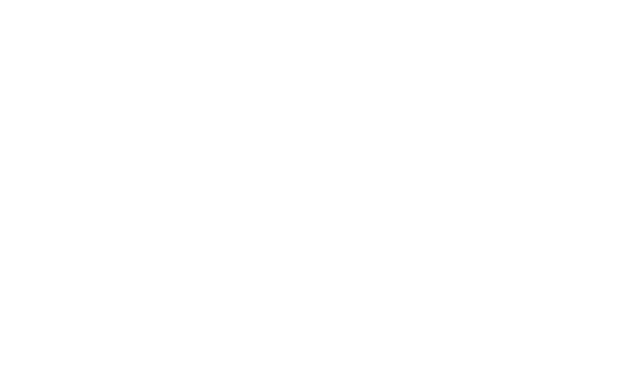
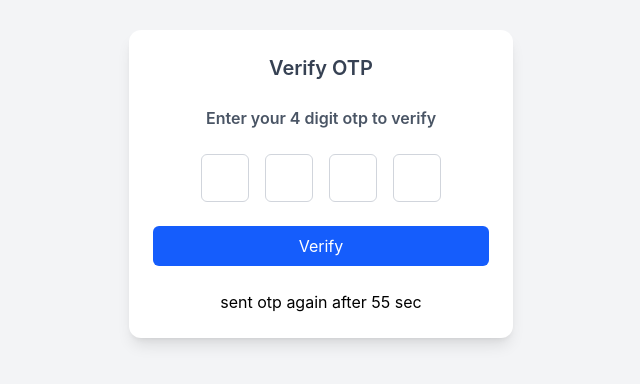
Before and after one commit to drleavio/gym-dashboard, a React (Create React App) app in the folder client/: page /otp-verify in a window 1280 px wide. Before the commit this address had no page. Shown: the part 216-600 px from the top of the page, without its empty margins (319-959 px from the left). Built offline with nearby package versions, Linux system fonts and the light colour scheme.

Commit message:
otp signup and login page created

```diff
--- a/client/src/App.js
+++ b/client/src/App.js
@@ -1,5 +1,6 @@
 import React, { Suspense, lazy } from 'react';
 import { BrowserRouter, Route, Routes } from 'react-router-dom';
+import OtpVerify from './views/OtpVerify';
 
 const DashBoard = lazy(() => import('./views/DashBoard'));
 const Login = lazy(() => import('./views/Login'));
@@ -15,6 +16,7 @@
           <Route path='/' element={<Signup/>}/>
           <Route path='/dashboard' element={<DashBoard />} />
           <Route path='/user/:id' element={<User/>}/>
+          <Route path='/otp-verify' element={<OtpVerify/>}/>
         </Routes>
       </Suspense>
     </BrowserRouter>
--- a/client/src/store/useStore.jsx
+++ b/client/src/store/useStore.jsx
@@ -5,6 +5,12 @@
 export const AuthProvider = ({ children }) => {
     const [token, setToken] = useState(() => {
         return localStorage.getItem("token");
+    });
+
+    const [formData, setFormData] = useState({
+            email: "",
+            phone: "",
+            password: "",
     });
 
     useEffect(() => {
@@ -25,7 +31,7 @@
     };
 
     return (
-        <AuthContext.Provider value={{ token, setTokenState, logout }}>
+        <AuthContext.Provider value={{ token, setTokenState, logout,formData,setFormData }}>
             {children}
         </AuthContext.Provider>
     );
--- a/client/src/views/Login.jsx
+++ b/client/src/views/Login.jsx
@@ -1,9 +1,96 @@
-import React from 'react'
+import React,{useState} from 'react'
+import withAuthProtection from '../controllers/withAuthProtection'
+import axios from "axios"
+import { useAuth } from '../store/useStore'
+import { Link } from 'react-router-dom'
 
 const Login = () => {
+
+    const {formData, setFormData} =useAuth()
+
+      const [error, setError] = useState("");
+
+      const handleChange = (e) => {
+        const emailRegex = /^[^\s@]+@[^\s@]+\.[^\s@]+$/;
+        if((e.target.name==="email" || e.target.name==="phone") && emailRegex.test(e.target.value)){
+            setFormData((prev) => ({
+                ...prev,
+                email: e.target.value,
+              }));
+        }else if((e.target.name==="email" || e.target.name==="phone") && !emailRegex.test(e.target.value)){
+        setFormData((prev) => ({
+          ...prev,
+          phone: e.target.value,
+        }));
+    }
+    setFormData((prev) => ({
+        ...prev,
+        [e.target.name]: e.target.value,
+      }));
+    };
+
+      const handleSubmit = async(e) => {
+        e.preventDefault();
+
+        const { email, phone, password } = formData;
+
+        if (!email || !phone || !password) {
+          setError("All fields are required.");
+          return;
+        }
+
+        setError("");
+        try {
+            const response=await axios.post("http://localhost:5732/api/auth/login",formData);
+
+        } catch (error) {
+
+        }
+
+      };
   return (
-    <div>Login</div>
+    <div className="flex justify-center items-center min-h-screen bg-gray-100 px-4">
+    <div className="w-full max-w-md bg-white p-8 rounded-xl shadow-md">
+      <h2 className="text-2xl font-bold mb-6 text-center text-gray-800">Login</h2>
+
+      {error && <p className="text-red-500 text-sm mb-4">{error}</p>}
+
+      <form onSubmit={handleSubmit} className="space-y-4">
+        <div>
+          <label className="block text-gray-700 font-medium mb-1">Email or Phone</label>
+          <input
+            type="email"
+            name="email"
+            value={formData.email || formData.phone}
+            onChange={handleChange}
+            className="w-full px-4 py-2 border border-gray-300 rounded-md focus:outline-none focus:ring-2 focus:ring-blue-400"
+            placeholder="example@example.com"
+          />
+        </div>
+
+        <div>
+          <label className="block text-gray-700 font-medium mb-1">Password</label>
+          <input
+            type="password"
+            name="password"
+            value={formData.password}
+            onChange={handleChange}
+            className="w-full px-4 py-2 border border-gray-300 rounded-md focus:outline-none focus:ring-2 focus:ring-blue-400"
+            placeholder="Enter a secure password"
+          />
+        </div>
+
+        <button
+          type="submit"
+          className="w-full bg-blue-600 text-white py-2 rounded-md hover:bg-blue-700 transition duration-200"
+        >
+          Login
+        </button>
+        <p className='text-center'>Don't have an account? please <Link className='text-blue-500' to="/">Signup</Link></p>
+      </form>
+    </div>
+  </div>
   )
 }
 
-export default Login
+export default withAuthProtection(Login)
--- /dev/null
+++ b/client/src/views/OtpVerify.jsx
@@ -0,0 +1,108 @@
+import React, { useEffect, useRef, useState } from 'react';
+
+const OtpVerify = () => {
+  const inputRefs = useRef([]);
+  const [otp, setOtp] = useState(['', '', '', '']);
+  const [error, setError] = useState('');
+
+  const handleChange = (index, value) => {
+    if (!/^[0-9]?$/.test(value)) return;
+
+    const updatedOtp = [...otp];
+    updatedOtp[index] = value;
+    setOtp(updatedOtp);
+
+    if (value && index < 3) {
+      inputRefs.current[index + 1].focus();
+    }
+  };
+  const [time, setTime] = useState(60);
+const timerRef = useRef(null);
+
+const sendOtp = async () => {
+  setTime(60);
+  if (timerRef.current) {
+    clearInterval(timerRef.current);
+  }
+
+  timerRef.current = setInterval(() => {
+    setTime((prev) => {
+      if (prev <= 1) {
+        clearInterval(timerRef.current);
+        return 0;
+      }
+      return prev - 1;
+    });
+  }, 1000);
+};
+
+const formatTime = (time) => {
+    const seconds = time % 60;
+    return `${String(seconds).padStart(2, '0')}`;
+  };
+
+useEffect(() => {
+    if(time>=1){
+        sendOtp()
+    }
+    return () => clearInterval(timerRef.current);
+  }, []);
+
+  const handleKeyDown = (e, index) => {
+    if (e.key === 'Backspace' && !otp[index] && index > 0) {
+      inputRefs.current[index - 1].focus();
+    }
+  };
+
+  const handleSubmit = (e) => {
+    e.preventDefault();
+    const otpValue = otp.join('');
+
+    if (otpValue.length < 4) {
+      setError('Please enter a valid 4-digit OTP');
+      return;
+    }
+
+    setError('');
+    console.log('OTP Submitted:', otpValue);
+  };
+
+  return (
+    <div className="flex justify-center items-center min-h-screen bg-gray-100 px-4">
+      <div className="w-full max-w-sm bg-white p-6 rounded-xl shadow-lg">
+        <h2 className="text-xl font-semibold text-center text-gray-700 mb-6">Verify OTP</h2>
+        <p className="text-md font-semibold text-center text-gray-600 mb-6">Enter your 4 digit otp to verify</p>
+        {error && <p className="text-red-500 text-sm mb-4 text-center">{error}</p>}
+
+        <form onSubmit={handleSubmit} className="flex flex-col items-center space-y-6">
+          <div className="flex space-x-4">
+            {otp.map((digit, index) => (
+              <input
+                key={index}
+                type="text"
+                maxLength="1"
+                value={digit}
+                onChange={(e) => handleChange(index, e.target.value)}
+                onKeyDown={(e) => handleKeyDown(e, index)}
+                ref={(el) => (inputRefs.current[index] = el)}
+                className="w-12 h-12 text-center text-lg border border-gray-300 rounded-md focus:outline-none focus:ring-2 focus:ring-blue-400"
+              />
+            ))}
+          </div>
+
+          <button
+            type="submit"
+            className="w-full bg-blue-600 text-white py-2 rounded-md hover:bg-blue-700 transition duration-200"
+          >
+            Verify
+          </button>
+          {
+            time===0? <button onClick={()=>sendOtp()}>send otp</button>:<p>sent otp again after {formatTime(time)} sec</p>
+          }
+        </form>
+      </div>
+    </div>
+  );
+};
+
+export default OtpVerify;
--- a/client/src/views/Signup.jsx
+++ b/client/src/views/Signup.jsx
@@ -1,9 +1,95 @@
-import React from 'react'
+import withAuthProtection from '../controllers/withAuthProtection'
+import React, { useState } from "react";
+import { useAuth } from '../store/useStore';
+import { Link } from 'react-router-dom';
 
 const Signup = () => {
+  const {formData, setFormData} = useAuth()
+
+  const [error, setError] = useState("");
+
+  const handleChange = (e) => {
+    setFormData((prev) => ({
+      ...prev,
+      [e.target.name]: e.target.value,
+    }));
+  };
+
+  const handleSubmit = (e) => {
+    e.preventDefault();
+
+    const { email, phone, password } = formData;
+
+    if (!email || !phone || !password) {
+      setError("All fields are required.");
+      return;
+    }
+
+    setError("");
+    console.log("Form Data:", formData);
+    setFormData({
+        ...formData,
+        email:"",
+        phone:"",
+        password:""
+    })
+  };
+
   return (
-    <div>Signup</div>
-  )
-}
+    <div className="flex justify-center items-center min-h-screen bg-gray-100 px-4">
+      <div className="w-full max-w-md bg-white p-8 rounded-xl shadow-md">
+        <h2 className="text-2xl font-bold mb-6 text-center text-gray-800">Signup</h2>
 
-export default Signup
+        {error && <p className="text-red-500 text-sm mb-4">{error}</p>}
+
+        <form onSubmit={handleSubmit} className="space-y-4">
+          <div>
+            <label className="block text-gray-700 font-medium mb-1">Email</label>
+            <input
+              type="email"
+              name="email"
+              value={formData.email}
+              onChange={handleChange}
+              className="w-full px-4 py-2 border border-gray-300 rounded-md focus:outline-none focus:ring-2 focus:ring-blue-400"
+              placeholder="example@example.com"
+            />
+          </div>
+
+          <div>
+            <label className="block text-gray-700 font-medium mb-1">Phone</label>
+            <input
+              type="tel"
+              name="phone"
+              value={formData.phone}
+              onChange={handleChange}
+              className="w-full px-4 py-2 border border-gray-300 rounded-md focus:outline-none focus:ring-2 focus:ring-blue-400"
+              placeholder="Enter your phone number"
+            />
+          </div>
+
+          <div>
+            <label className="block text-gray-700 font-medium mb-1">Password</label>
+            <input
+              type="password"
+              name="password"
+              value={formData.password}
+              onChange={handleChange}
+              className="w-full px-4 py-2 border border-gray-300 rounded-md focus:outline-none focus:ring-2 focus:ring-blue-400"
+              placeholder="Enter a secure password"
+            />
+          </div>
+
+          <button
+            type="submit"
+            className="w-full bg-blue-600 text-white py-2 rounded-md hover:bg-blue-700 transition duration-200"
+          >
+            Signup
+          </button>
+          <p className='text-center'>Already have an account? please <Link className='text-blue-500' to="/login">Login</Link></p>
+        </form>
+      </div>
+    </div>
+  );
+};
+
+export default withAuthProtection(Signup)
```
